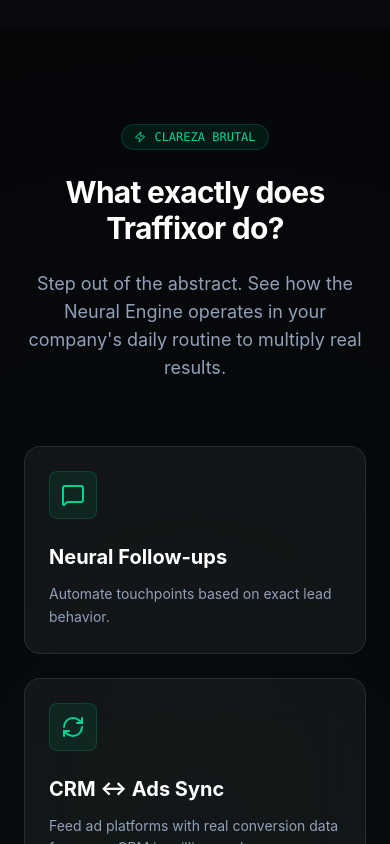
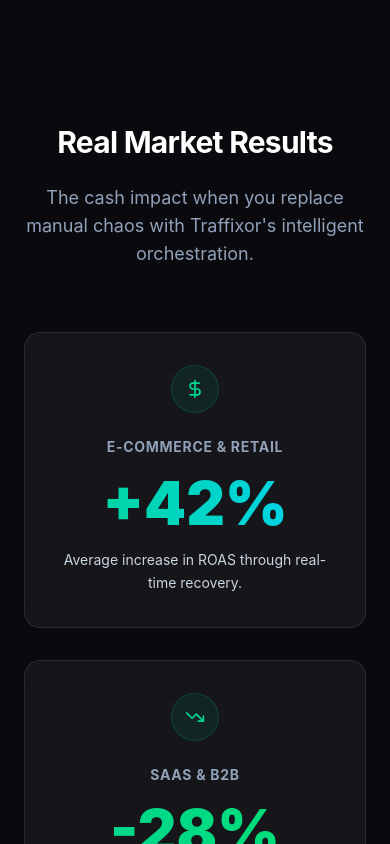
Before and after one commit to Dev-Nascimento/Site-Traffixor-Profissional, a React (Vite) app in the folder app-traffixor/: page / in a window 390 px wide. Shown: the part 4340-5184 px from the top of the page. Built offline with nearby package versions, Linux system fonts and the light colour scheme.

Commit message:
feat(cro): adiciona secao de resultados reais de mercado

```diff
--- a/app-traffixor/src/App.tsx
+++ b/app-traffixor/src/App.tsx
@@ -11,6 +11,7 @@
 import { NotFound } from './components/pages/NotFound'; // 1. Nossa nova tela importada aqui!
 import { ComparisonSection } from './components/sections/ComparisonSection';
 import { PracticalUseSection } from './components/sections/PracticalUseSection';
+import { ResultsSection } from './components/sections/ResultsSection';
 
 const App: React.FC = () => {
   // 2. O Interceptador: Se a URL for /login ou /404, ele trava e mostra o terminal restrito.
@@ -33,6 +34,7 @@
           <ProblemSection />
           <ComparisonSection />
           <NicheSolutionsSection />
+          <ResultsSection />
           <PracticalUseSection />
           <ROISimulatorSection />
           <PricingSection />
--- /dev/null
+++ b/app-traffixor/src/components/sections/ResultsSection.tsx
@@ -0,0 +1,73 @@
+import React from 'react';
+import { useTranslation } from 'react-i18next';
+import { GlassCard } from '../ui/GlassCard';
+import { TrendingUp, TrendingDown, DollarSign } from 'lucide-react';
+
+export const ResultsSection: React.FC = () => {
+  const { t } = useTranslation();
+
+  const cases = [
+    {
+      title: t('results.case1_title'),
+      metric: t('results.case1_metric'),
+      desc: t('results.case1_desc'),
+      icon: <DollarSign className="w-5 h-5 text-emerald-400" />,
+      color: "from-emerald-400 to-cyan-400"
+    },
+    {
+      title: t('results.case2_title'),
+      metric: t('results.case2_metric'),
+      desc: t('results.case2_desc'),
+      icon: <TrendingDown className="w-5 h-5 text-emerald-400" />,
+      color: "from-emerald-400 to-green-400" // Verde indicando que a queda no CAC é algo bom
+    },
+    {
+      title: t('results.case3_title'),
+      metric: t('results.case3_metric'),
+      desc: t('results.case3_desc'),
+      icon: <TrendingUp className="w-5 h-5 text-emerald-400" />,
+      color: "from-emerald-400 to-teal-400"
+    }
+  ];
+
+  return (
+    <section className="py-24 relative z-10 bg-[#09090E]">
+      <div className="max-w-7xl mx-auto px-6">
+
+        <div className="text-center mb-16">
+          <h2 className="text-3xl md:text-5xl font-bold mb-6 tracking-tight">
+            {t('results.title')}
+          </h2>
+          <p className="text-slate-400 text-lg max-w-2xl mx-auto">
+            {t('results.subtitle')}
+          </p>
+        </div>
+
+        <div className="grid md:grid-cols-3 gap-8">
+          {cases.map((item, idx) => (
+            <GlassCard key={idx} className="p-8 text-center hover:-translate-y-2 transition-transform duration-300">
+              <div className="flex justify-center mb-6">
+                <div className="w-12 h-12 rounded-full bg-emerald-500/10 border border-emerald-500/20 flex items-center justify-center">
+                  {item.icon}
+                </div>
+              </div>
+
+              <h3 className="text-sm font-bold text-slate-400 uppercase tracking-wider mb-4">
+                {item.title}
+              </h3>
+
+              <div className={`text-6xl font-black mb-4 bg-clip-text text-transparent bg-gradient-to-r ${item.color}`}>
+                {item.metric}
+              </div>
+
+              <p className="text-slate-300 text-sm leading-relaxed">
+                {item.desc}
+              </p>
+            </GlassCard>
+          ))}
+        </div>
+
+      </div>
+    </section>
+  );
+};
--- a/app-traffixor/src/i18n.ts
+++ b/app-traffixor/src/i18n.ts
@@ -11,23 +11,10 @@
       problem: { title: "Operações rodam em infraestrutura fragmentada", subtitle: "Sistemas desconectados criam atritos que matam a velocidade de crescimento.", card1_title: "Silos de Dados Impenetráveis", card1_desc: "Dados críticos de clientes presos em plataformas isoladas.", card2_title: "Processos Manuais Lentos", card2_desc: "Fluxos de receita que dependem de intervenção humana.", card3_title: "Stack Desconectado", card3_desc: "Uma colcha de retalhos de integrações que quebram silenciosamente." },
       comparison: { title: "Traffixor vs Ferramentas Tradicionais", subtitle: "Por que os líderes de mercado estão abandonando os 'remendos' e migrando para uma infraestrutura neural unificada.", traditional: "Ferramentas Comuns", traffixor: "Traffixor", row1_bad: "Integrações frágeis que quebram", row1_good: "Engine neural unificada e resiliente", row2_bad: "Workflows manuais e engessados", row2_good: "Automação inteligente de ponta a ponta", row3_bad: "Dados fragmentados em silos", row3_good: "Orquestração de dados em tempo real" },
       practical: { title: "O que exatamente a Traffixor faz?", subtitle: "Saia do campo abstrato. Veja como o Motor Neural opera no dia a dia da sua empresa para multiplicar resultados reais.", card1_title: "Follow-ups Neurais", card1_desc: "Automatize pontos de contato baseados no comportamento do lead. Nunca mais perca um fechamento por esquecimento.", card2_title: "Sincronização CRM ↔ Ads", card2_desc: "Retroalimente plataformas de anúncios com dados de conversões reais do seu CRM em milissegundos para baixar seu CAC.", card3_title: "Lead Scoring Inteligente", card3_desc: "O sistema pontua quem está quente para comprar e avisa o seu time de vendas (ou dispara oferta) apenas na hora certa.", card4_title: "Disparos Comportamentais", card4_desc: "O cliente abandonou o carrinho ou assistiu 80% do vídeo? A Traffixor dispara gatilhos imediatos para recuperação.", card5_title: "Otimização de Funil", card5_desc: "Orquestre o tráfego e crie rotas condicionais dinâmicas, guiando cada lead para a conversão mais lucrativa." },
+      results: { title: "Resultados Reais de Mercado", subtitle: "O impacto no caixa quando você substitui o caos manual pela orquestração inteligente da Traffixor.", case1_title: "E-commerce & Varejo", case1_metric: "+42%", case1_desc: "Aumento médio no ROAS através de recuperação em tempo real.", case2_title: "SaaS & B2B", case2_metric: "-28%", case2_desc: "Redução direta no Custo de Aquisição de Clientes (CAC).", case3_title: "Infoprodutores", case3_metric: "+65%", case3_desc: "Salto na conversão de lançamentos e funis perpétuos." },
       niche: { title: "Arquitetura adaptável para o seu mercado", subtitle: "Funcionalidades construídas para resolver desafios específicos.", b2b_title: "B2B & SaaS", b2b_focus: "Eficiência de Pipeline", b2b_desc: "Qualifique leads complexos automaticamente e acelere ciclos de vendas longos.", b2c_title: "B2C & Varejo", b2c_focus: "Volume & Personalização", b2c_desc: "Recupere carrinhos em tempo real e hiper-personalize a jornada do cliente.", info_title: "Infoprodutores", info_focus: "Orquestração de Lançamentos", info_desc: "Automatize lançamentos de 6 e 7 dígitos. Integre Hotmart/Eduzz direto com sua área de membros.", btn: "Ver Documentação para", engine: "// Executando engine para", flow: "Fluxo otimizado pronto para escala." },
       roi: { title: "Descubra quanto dinheiro você está perdendo.", subtitle: "Ajuste os números da sua operação atual e veja o tamanho do vazamento de lucro que a falta de orquestração inteligente está causando.", contacts: "Leads/Contatos por mês", ticket: "Ticket Médio (R$)", conversion: "Taxa de Conversão Atual", btn_calc: "Revelar Lucro Oculto", result_title: "Você está deixando na mesa aproximadamente:", result_sub: "Isso representa uma perda anual projetada por depender de processos manuais e integrações frágeis.", btn_activate: "Estancar Sangramento Financeiro", empty: "Configure os números ao lado para calcular o tamanho do seu prejuízo invisível." },
-      pricing: {
-        title: "Invista na sua Infraestrutura",
-        subtitle: "A automação que se paga nos primeiros dias. Escolha o plano ideal para escalar a sua operação.",
-        popular: "Mais Escolhido",
-        month: "/mês",
-        year: "/ano",
-        monthly: "Mensal",
-        annual: "Anual",
-        save: "Poupa 20%",
-        btn_start: "Iniciar Automação",
-        daily: "Apenas R$",
-        daily_suffix: "/dia",
-        pro_badge: "Para empresas em crescimento",
-        enterprise_badge: "Para operações críticas e alto volume"
-      },
+      pricing: { title: "Invista na sua Infraestrutura", subtitle: "A automação que se paga nos primeiros dias. Escolha o plano ideal para escalar a sua operação.", popular: "Mais Escolhido", month: "/mês", year: "/ano", monthly: "Mensal", annual: "Anual", save: "Poupa 20%", btn_start: "Iniciar Automação", daily: "Apenas R$", daily_suffix: "/dia", pro_badge: "Para empresas em crescimento", enterprise_badge: "Para operações críticas e alto volume" },
       footer: { desc: "Orquestrando o futuro do marketing digital através de automação neural.", platform: "Plataforma", legal: "Legal", privacy: "Privacidade", terms: "Termos de Uso", rights: "Todos os direitos reservados." }
     }
   },
@@ -39,23 +26,10 @@
       problem: { title: "Operations run on fragmented infrastructure", subtitle: "Disconnected systems create friction that kills growth velocity.", card1_title: "Impenetrable Data Silos", card1_desc: "Critical customer data trapped in isolated platforms.", card2_title: "Slow Manual Processes", card2_desc: "Revenue-critical workflows that depend on human intervention.", card3_title: "Disconnected Stack", card3_desc: "A patchwork of integrations that break silently." },
       comparison: { title: "Traffixor vs Traditional Tools", subtitle: "Why market leaders are abandoning 'patches' and migrating to a unified neural infrastructure.", traditional: "Common Tools", traffixor: "Traffixor", row1_bad: "Fragile integrations that break", row1_good: "Unified and resilient neural engine", row2_bad: "Rigid and manual workflows", row2_good: "End-to-end intelligent automation", row3_bad: "Data fragmented in silos", row3_good: "Real-time data orchestration" },
       practical: { title: "What exactly does Traffixor do?", subtitle: "Step out of the abstract. See how the Neural Engine operates in your company's daily routine to multiply real results.", card1_title: "Neural Follow-ups", card1_desc: "Automate touchpoints based on exact lead behavior.", card2_title: "CRM ↔ Ads Sync", card2_desc: "Feed ad platforms with real conversion data from your CRM in milliseconds.", card3_title: "Intelligent Lead Scoring", card3_desc: "Score hot leads and alert your sales team at the exact right moment.", card4_title: "Behavioral Triggers", card4_desc: "Instant triggers for abandoned carts or video views.", card5_title: "Funnel Optimization", card5_desc: "Orchestrate traffic and create dynamic conditional routes for higher profitability." },
+      results: { title: "Real Market Results", subtitle: "The cash impact when you replace manual chaos with Traffixor's intelligent orchestration.", case1_title: "E-commerce & Retail", case1_metric: "+42%", case1_desc: "Average increase in ROAS through real-time recovery.", case2_title: "SaaS & B2B", case2_metric: "-28%", case2_desc: "Direct reduction in Customer Acquisition Cost (CAC).", case3_title: "Digital Creators", case3_metric: "+65%", case3_desc: "Conversion jump in product launches and evergreen funnels." },
       niche: { title: "Adaptable architecture for your market", subtitle: "Features built to solve your specific operational challenges.", b2b_title: "B2B & SaaS", b2b_focus: "Pipeline Efficiency", b2b_desc: "Automatically qualify complex leads and accelerate long sales cycles.", b2c_title: "B2C & Retail", b2c_focus: "Volume & Personalization", b2c_desc: "Recover carts in real-time and hyper-personalize the customer journey.", info_title: "Digital Creators", info_focus: "Launch Orchestration", info_desc: "Automate 6 and 7-figure product launches. Integrate checkout platforms directly.", btn: "View Documentation for", engine: "// Running engine for", flow: "Optimized flow ready for scale." },
       roi: { title: "Discover how much money you are losing.", subtitle: "Adjust your current operation numbers and see the size of the profit leak caused by the lack of intelligent orchestration.", contacts: "Leads/Contacts per month", ticket: "Average Ticket ($)", conversion: "Current Conversion Rate", btn_calc: "Reveal Hidden Profit", result_title: "You are leaving on the table approximately:", result_sub: "This represents a projected annual loss for relying on manual processes and fragile integrations.", btn_activate: "Stop Financial Bleeding", empty: "Configure the numbers to calculate the size of your invisible loss." },
-      pricing: {
-        title: "Invest in your Infrastructure",
-        subtitle: "Automation that pays for itself in days. Choose the ideal plan to scale your operation.",
-        popular: "Most Popular",
-        month: "/mo",
-        year: "/yr",
-        monthly: "Monthly",
-        annual: "Annual",
-        save: "Save 20%",
-        btn_start: "Start Automation",
-        daily: "Only $",
-        daily_suffix: "/day",
-        pro_badge: "For growing companies",
-        enterprise_badge: "For critical operations & high volume"
-      },
+      pricing: { title: "Invest in your Infrastructure", subtitle: "Automation that pays for itself in days. Choose the ideal plan to scale your operation.", popular: "Most Popular", month: "/mo", year: "/yr", monthly: "Monthly", annual: "Annual", save: "Save 20%", btn_start: "Start Automation", daily: "Only $", daily_suffix: "/day", pro_badge: "For growing companies", enterprise_badge: "For critical operations & high volume" },
       footer: { desc: "Orchestrating the future of digital marketing through neural automation.", platform: "Platform", legal: "Legal", privacy: "Privacy", terms: "Terms of Use", rights: "All rights reserved." }
     }
   },
@@ -67,23 +41,10 @@
       problem: { title: "Infraestructura fragmentada", subtitle: "Los sistemas desconectados crean fricción que frena el crecimiento.", card1_title: "Silos de Datos", card1_desc: "Datos críticos atrapados en plataformas aisladas.", card2_title: "Procesos Lentos", card2_desc: "Flujos de ingresos que dependen de intervención humana.", card3_title: "Stack Desconectado", card3_desc: "Un mosaico de integraciones que se rompen en silencio." },
       comparison: { title: "Traffixor vs Herramientas Tradicionales", subtitle: "Por qué los líderes del mercado están abandonando los 'parches' y migrando a una infraestructura neuronal unificada.", traditional: "Herramientas Comunes", traffixor: "Traffixor", row1_bad: "Integraciones frágiles que se rompen", row1_good: "Motor neuronal unificado y resistente", row2_bad: "Flujos de trabajo manuales y rígidos", row2_good: "Automatización inteligente de extremo a extremo", row3_bad: "Datos fragmentados en silos", row3_good: "Orquestación de datos en tiempo real" },
       practical: { title: "¿Qué hace exactamente Traffixor?", subtitle: "Sal del campo abstracto. Mira cómo el Motor Neuronal opera en el día a día de tu empresa para multiplicar resultados.", card1_title: "Follow-ups Neuronales", card1_desc: "Automatiza puntos de contacto basados en el comportamiento del lead.", card2_title: "Sincronización CRM ↔ Ads", card2_desc: "Alimenta plataformas de anuncios con datos de conversiones reales.", card3_title: "Lead Scoring Inteligente", card3_desc: "Puntúa leads calientes y alerta a ventas en el momento exacto.", card4_title: "Disparos Comportamentales", card4_desc: "Gatillos inmediatos para carritos abandonados o vistas de video.", card5_title: "Optimización de Embudo", card5_desc: "Orquesta el tráfico y crea rutas condicionales para mayor rentabilidad." },
+      results: { title: "Resultados Reales de Mercado", subtitle: "El impacto en efectivo cuando reemplazas el caos manual por la orquestación inteligente de Traffixor.", case1_title: "E-commerce & Retail", case1_metric: "+42%", case1_desc: "Aumento promedio en ROAS mediante recuperación en tiempo real.", case2_title: "SaaS & B2B", case2_metric: "-28%", case2_desc: "Reducción directa en el Costo de Adquisición de Clientes (CAC).", case3_title: "Infoproductores", case3_metric: "+65%", case3_desc: "Salto en la conversión de lanzamientos y embudos perpetuos." },
       niche: { title: "Arquitectura adaptable", subtitle: "Funcionalidades construidas para resolver tus desafíos.", b2b_title: "B2B & SaaS", b2b_focus: "Eficiencia de Pipeline", b2b_desc: "Califica leads complejos automáticamente y acelera ciclos de ventas.", b2c_title: "B2C & Retail", b2c_focus: "Volumen y Personalización", b2c_desc: "Recupera carritos en tiempo real y personaliza el viaje del cliente.", info_title: "Infoproductores", info_focus: "Lanzamientos", info_desc: "Automatiza lanzamientos de 6 y 7 cifras. Integra plataformas de pago directo.", btn: "Ver Documentación para", engine: "// Ejecutando motor para", flow: "Flujo optimizado listo para escalar." },
       roi: { title: "Descubre cuánto dinero estás perdiendo.", subtitle: "Ajusta los números de tu operación actual y mira el tamaño de la fuga de ganancias causada por la falta de orquestación inteligente.", contacts: "Leads/Contactos por mes", ticket: "Ticket Promedio", conversion: "Tasa de Conversión Actual", btn_calc: "Revelar Beneficio Oculto", result_title: "Estás dejando en la mesa aproximadamente:", result_sub: "Esto representa una pérdida anual proyectada por depender de procesos manuales e integraciones frágiles.", btn_activate: "Detener Sangrado Financiero", empty: "Configura los números para calcular el tamaño de tu pérdida invisible." },
-      pricing: {
-        title: "Invierte en tu Infraestructura",
-        subtitle: "La automatización que se paga en días. Elige el plan ideal para escalar tu operación.",
-        popular: "Más Popular",
-        month: "/mes",
-        year: "/año",
-        monthly: "Mensual",
-        annual: "Anual",
-        save: "Ahorra 20%",
-        btn_start: "Iniciar Automatización",
-        daily: "Solo $",
-        daily_suffix: "/día",
-        pro_badge: "Para empresas en crecimiento",
-        enterprise_badge: "Para operaciones críticas y alto volumen"
-      },
+      pricing: { title: "Invierte en tu Infraestructura", subtitle: "La automatización que se paga en días. Elige el plan ideal para escalar tu operación.", popular: "Más Popular", month: "/mes", year: "/año", monthly: "Mensual", annual: "Anual", save: "Ahorra 20%", btn_start: "Iniciar Automatización", daily: "Solo $", daily_suffix: "/día", pro_badge: "Para empresas en crecimiento", enterprise_badge: "Para operaciones críticas y alto volumen" },
       footer: { desc: "Orquestando el futuro del marketing digital a través de automatización neuronal.", platform: "Plataforma", legal: "Legal", privacy: "Privacidad", terms: "Términos de Uso", rights: "Todos los derechos reservados." }
     }
   }
```
